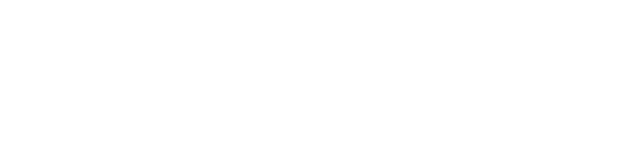
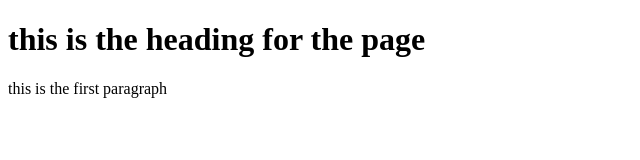
Before and after one commit to piyush-14/git-test, a plain HTML site: page index.html in a window 1280 px wide. Shown: the whole page, without its empty margins (0-640 px from the left). Drawn offline with Linux system fonts and the light colour scheme.

Commit message:
first commit again

```diff
--- a/index.html
+++ b/index.html
@@ -5,6 +5,8 @@
     <title></title>
 </head>
 <body>
+    <h1>this is the heading for the page</h1>
+    <p>this is the first paragraph</p>
 
 </body>
 </html>
```
